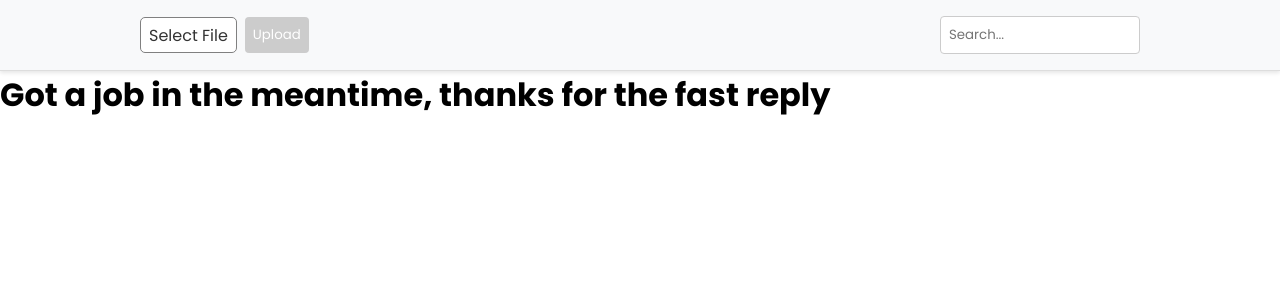
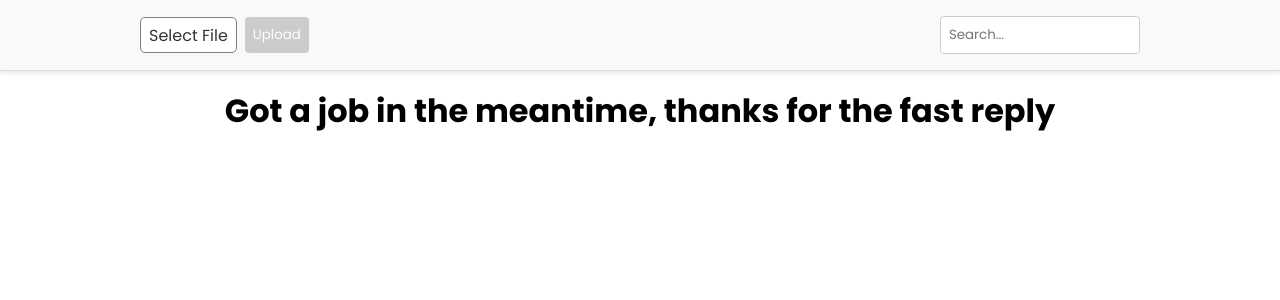
Before and after one commit to pabllot/csv_upload, a React (Vite) app in the folder frontend/: page / in a window 1280 px wide. Shown: the top 300 px of the page. Built offline with nearby package versions, Linux system fonts and the light colour scheme; no server answers.

Commit message:
style got a job text

```diff
--- a/frontend/src/App.tsx
+++ b/frontend/src/App.tsx
@@ -11,7 +11,7 @@ const App = () => {
   return (
     <div style={{ width: "100%" }}>
       <Navbar query={query} setQuery={setQuery} />
-      <h1>Got a job in the meantime, thanks for the fast reply</h1>
+      <h1 style={{padding:'1rem', textAlign:"center"}}>Got a job in the meantime, thanks for the fast reply</h1>
     </div>
   );
 };
```
